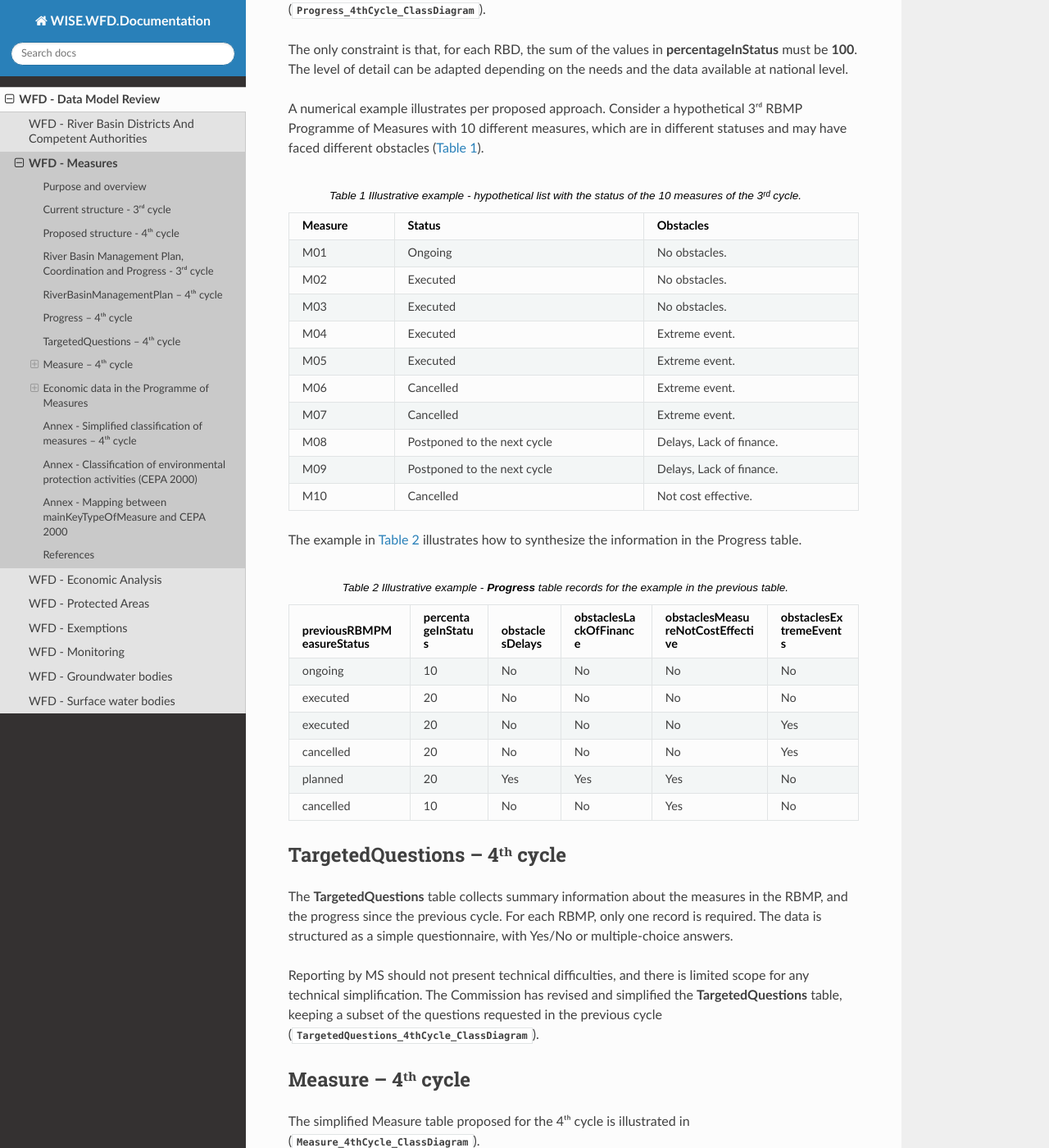
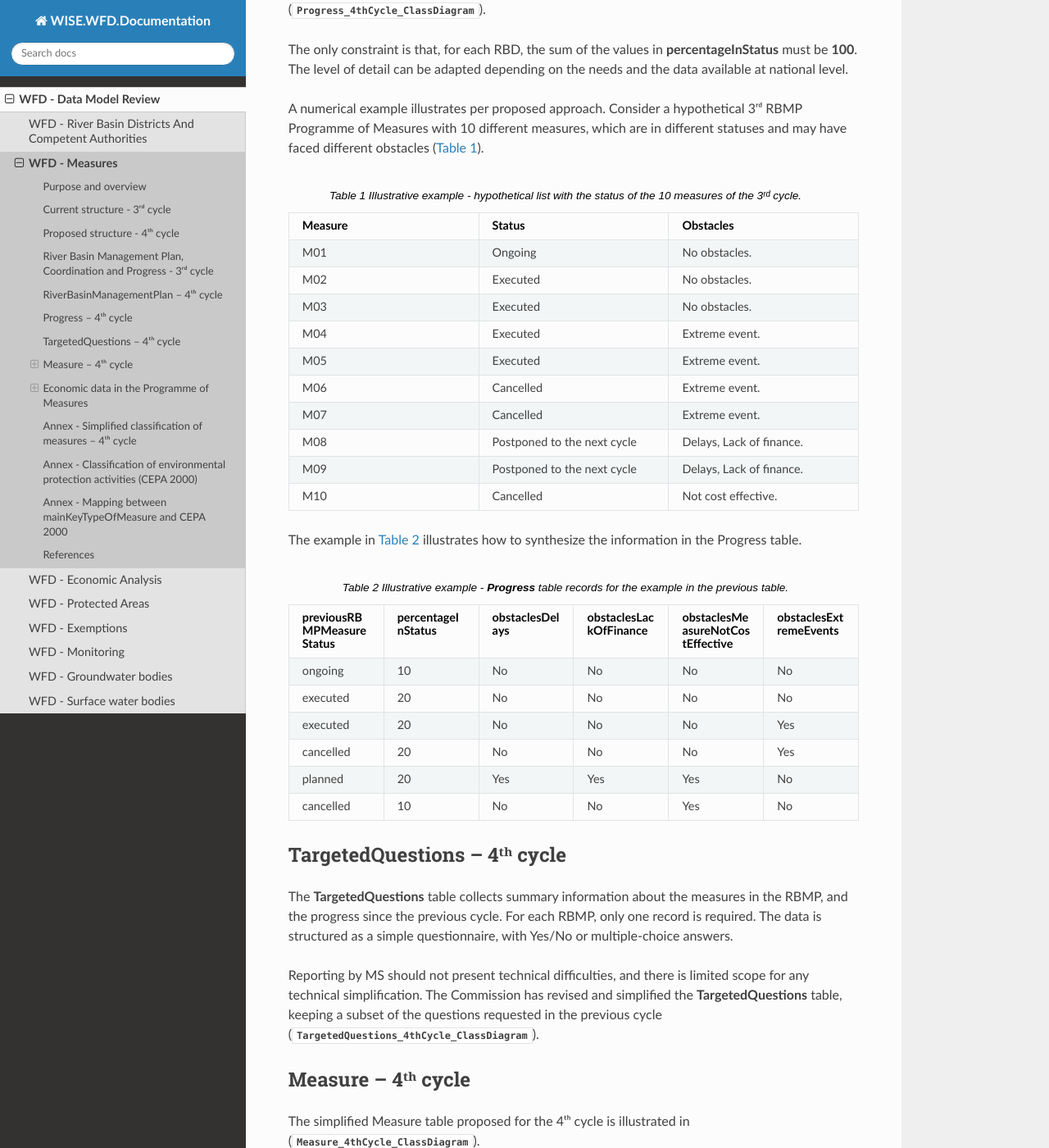
Before and after one commit to eeadata/WISE.WFD.Documentation, a Sphinx documentation site: the page built from docs/DataModelReview/WFDMeasures.md, in a window 1280 px wide and 1400 px high, scrolled down 2909 px. Shown: the whole window at 82% size. Built offline with Sphinx 7.4.7 and the Read the Docs theme 3.1.0, drawn with Linux system fonts in a browser that asks for light colours; formulas are drawn with MathJax 3.

Commit message:
Fix css styles

```diff
--- a/docs/_static/customTable.css
+++ b/docs/_static/customTable.css
@@ -1,40 +1,70 @@
-.wy-table-responsive table {
-    white-space: normal !important;
+/* =========================
+   Responsive table container
+========================= */
+
+.wy-table-responsive {
+    overflow-x: hidden; /* hide horizontal scroll on desktop */
 }
 
-.wy-table-responsive table td,
-.wy-table-responsive table th {
-    white-space: normal !important;
-    word-wrap: break-word;
+@media (max-width: 768px) {
+    .wy-table-responsive {
+        overflow-x: auto; /* enable horizontal scroll on mobile */
+    }
+}
+
+
+/* =========================
+   Table base styles
+========================= */
+
+.wy-table-responsive table {
+    width: 100%;
+    display: table;
+    table-layout: fixed; /* prevent overflow */
+    white-space: normal;
+}
+
+
+/* =========================
+   Table cells
+========================= */
+
+.wy-table-responsive table th,
+.wy-table-responsive table td {
+    vertical-align: top !important; /* align content to top */
+    white-space: normal;
+    word-break: break-word;
     overflow-wrap: break-word;
 }
 
-/* Allow line wrapping in headings */
+
+/* Remove extra top spacing inside cells */
+.wy-table-responsive table td > *:first-child {
+    margin-top: 0;
+}
+
+
+/* =========================
+   Table headers
+========================= */
+
+.wy-table-responsive table.docutils th {
+    word-break: break-word;
+    overflow-wrap: break-word;
+}
+
+
+/* =========================
+   Headings wrapping
+========================= */
+
 .wy-nav-content h1,
 .wy-nav-content h2,
 .wy-nav-content h3,
 .wy-nav-content h4,
 .wy-nav-content h5,
 .wy-nav-content h6 {
-    white-space: normal !important;
-    word-wrap: break-word;
+    white-space: normal;
+    word-break: break-word;
     overflow-wrap: break-word;
 }
-
-/* Force wrapping in table headers */
-.wy-table-responsive table.docutils th {
-    white-space: normal !important;
-    word-break: break-word !important;
-    overflow-wrap: break-word !important;
-}
-
-.wy-table-responsive {
-    overflow-x: visible !important;
-}
-
-
-.wy-table-responsive table {
-    display: table !important;
-    width: 100% !important;
-    table-layout: auto !important;
-}
```
